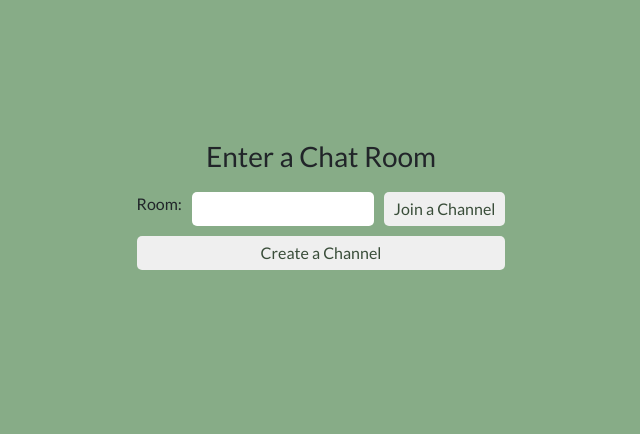
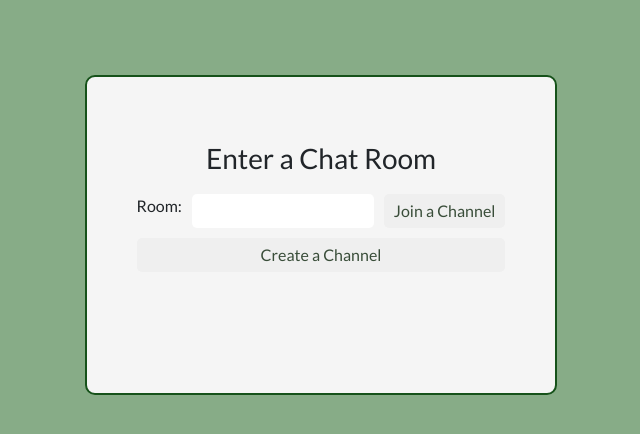
Before and after one commit to zsherry168/chitchat, a Flask app: page /chatroomEntry in a window 1280 px wide. Shown: the top 434 px of the page, without its empty margins (319-959 px from the left). Run offline with Flask 3, Linux system fonts and the light colour scheme; some libraries are stand-ins or nearby versions.

Commit message:
Minor modifications. Need to continue cleaning code

```diff
--- a/application.py
+++ b/application.py
@@ -94,6 +94,7 @@ def viewChannel():
 
         return render_template("room.html", code=room, rooms=rooms, messages=rooms[room]["messages"])
 
+# Working with the sockets
 @socketio.on("message")
 def message(data):
     room = session.get("room")
--- a/static/style.css
+++ b/static/style.css
@@ -48,12 +48,17 @@ button {
   width: 100%;
 }
 
-.message-box {
+.message-box, .channel-box  {
   border-color: rgb(22, 82, 26);
   border-width: 2px;
   border-style: solid;
   border-radius: 10px;
   background-color: whitesmoke;
+  height: 40vh;
+  display: flex;
+}
+
+.message-box {
   height: 80vh;
   display: flex;
   flex-direction: column;
--- a/templates/index.html
+++ b/templates/index.html
@@ -1,6 +1,7 @@
 {% extends 'base.html' %}
 
 {% block head %}
+
 {% endblock %}
 
 {% block content %}
```
